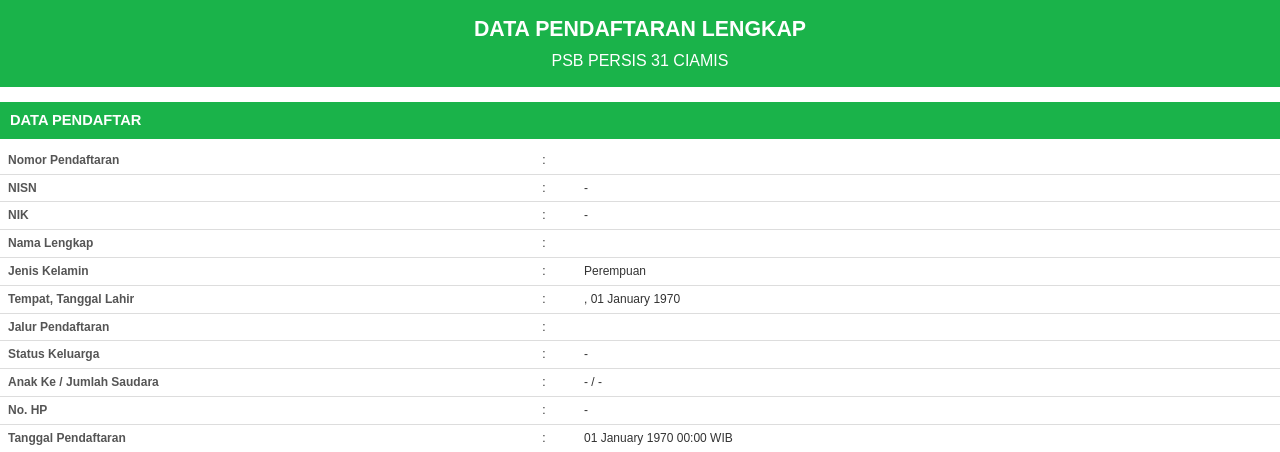
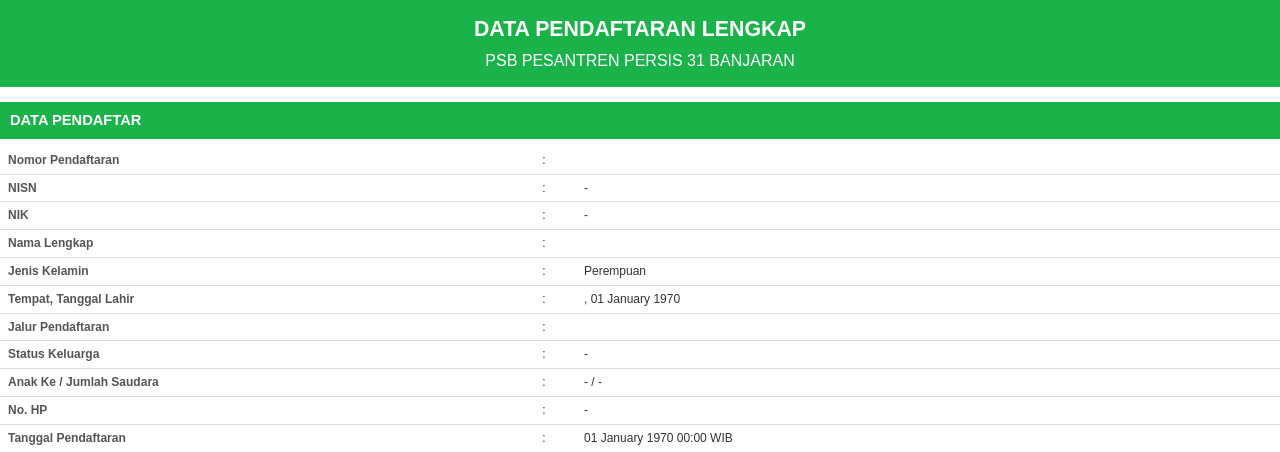
Before and after one commit to yoezron/webpsb, a CodeIgniter 4 app: the page made by app/Views/pendaftaran/pdf_lengkap_template.php in a window 1280 px wide. Shown: the top 452 px of the page. Run offline with PHP 8.4 and a stand-in for CodeIgniter, Linux system fonts and the light colour scheme; the template is opened without the code that fills it, so the values that code supplies are empty; some libraries are stand-ins or nearby versions.

Commit message:
pdf data download

```diff
--- a/app/Views/pendaftaran/pdf_lengkap_template.php
+++ b/app/Views/pendaftaran/pdf_lengkap_template.php
@@ -1,5 +1,6 @@
 <!DOCTYPE html>
 <html lang="id">
+
 <head>
     <meta charset="UTF-8">
     <title>Data Lengkap Pendaftaran - <?= esc($pendaftar['nomor_pendaftaran']) ?></title>
@@ -93,12 +94,13 @@
         }
     </style>
 </head>
+
 <body>
     <div class="container">
         <!-- Header -->
         <div class="header">
             <h1>DATA PENDAFTARAN LENGKAP</h1>
-            <h2>PSB PERSIS 31 CIAMIS</h2>
+            <h2>PSB PESANTREN PERSIS 31 BANJARAN</h2>
         </div>
 
         <!-- Data Pendaftar -->
@@ -429,4 +431,5 @@
         </div>
     </div>
 </body>
+
 </html>
```
Lines whose indentation alone changed are shown as unchanged.
